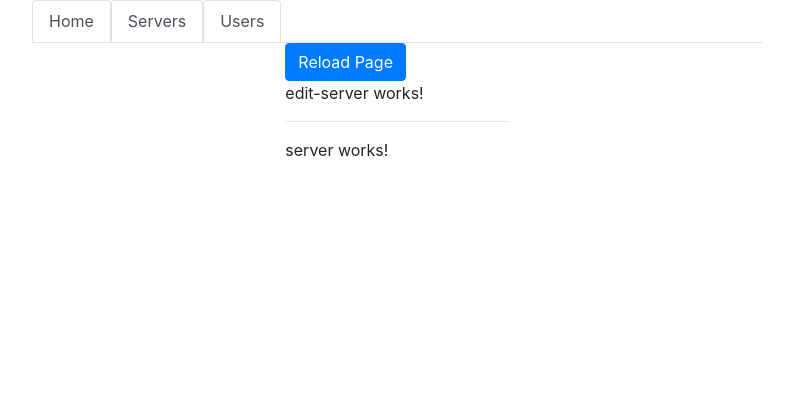
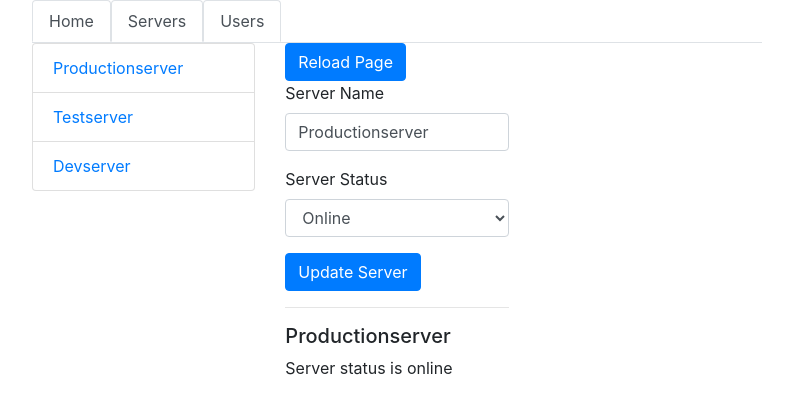
Before and after one commit to zuhi/AngularCourse-Routing, an Angular app: page /servers in a window 1280 px wide. Shown: the top 414 px of the page, without its empty margins (53-846 px from the left). Built offline with nearby package versions, Linux system fonts and the light colour scheme.

Commit message:
Passing Query Parameters and Fragments

```diff
--- a/src/app/app.module.ts
+++ b/src/app/app.module.ts
@@ -18,7 +18,8 @@ const appRoutes: Routes =[
  { path: '', component: HomeComponent},
  { path: 'users', component: UsersComponent},
  { path: 'users/:id/:name', component: UserComponent},
- { path: 'servers', component: ServersComponent}
+ { path: 'servers', component: ServersComponent},
+ { path: 'servers/:id/edit', component: EditServerComponent}
 ];
 
 @NgModule({
--- a/src/app/home/home.component.html
+++ b/src/app/home/home.component.html
@@ -1,3 +1,3 @@
 <h4>Welcome to Server Manager 4.0</h4>
 <p>Manage your Servers and Users.</p>
-<button class="btn btn-primary" (click)="onLoadServers()">Load Servers</button>
+<button class="btn btn-primary" (click)="onLoadServers(1)">Load Servers 1</button>
--- a/src/app/home/home.component.ts
+++ b/src/app/home/home.component.ts
@@ -13,7 +13,7 @@ export class HomeComponent implements OnInit {
   ngOnInit(): void {
   }
 
-  onLoadServers(){
-    this.router.navigate(['servers']);
+  onLoadServers(id: number){
+    this.router.navigate(['/servers', id, 'edit'], {queryParams: {allowEdit: '1'}, fragment: 'loading '});
   }
 }
--- a/src/app/servers/edit-server/edit-server.component.html
+++ b/src/app/servers/edit-server/edit-server.component.html
@@ -1 +1,21 @@
-<p>edit-server works!</p>
+<div class="form-group">
+    <label for="name">Server Name</label>
+    <input
+    type="text"
+    id="name"
+    class="form-control"
+    [(ngModel)]="serverName">
+</div>
+<div class="form-group">
+    <label for="status">Server Status</label>
+    <select
+    id="status"
+    class="form-control"
+    [(ngModel)]="serverStatus">
+    <option value="online">Online</option>
+    <option value="Offline">Offline</option>
+</select>
+</div>
+<button
+ class="btn btn-primary"
+ (click)="onUpdateServer()">Update Server</button>
--- a/src/app/servers/edit-server/edit-server.component.ts
+++ b/src/app/servers/edit-server/edit-server.component.ts
@@ -1,4 +1,5 @@
 import { Component, OnInit } from '@angular/core';
+import { ServersService } from '../servers.service';
 
 @Component({
   selector: 'app-edit-server',
@@ -6,10 +7,21 @@ import { Component, OnInit } from '@angular/core';
   styleUrls: ['./edit-server.component.css']
 })
 export class EditServerComponent implements OnInit {
+  server: {id: number, name: string, status: string};
+  serverName='';
+  serverStatus='';
 
-  constructor() { }
+  constructor(private serverService: ServersService) { }
 
   ngOnInit(): void {
+    this.server = this.serverService.getServer(1);
+    this.serverName = this.server.name;
+    this.serverStatus = this.server.status;
+
+  }
+
+  onUpdateServer() {
+    this.serverService.updateServer(this.server.id,{name: this.serverName, status: this.serverStatus});
   }
 
 }
--- a/src/app/servers/server/server.component.html
+++ b/src/app/servers/server/server.component.html
@@ -1 +1,2 @@
-<p>server works!</p>
+<h5>{{server.name}}</h5>
+<p>Server status is {{server.status}}</p>
--- a/src/app/servers/server/server.component.ts
+++ b/src/app/servers/server/server.component.ts
@@ -1,4 +1,5 @@
 import { Component, OnInit } from '@angular/core';
+import { ServersService } from '../servers.service';
 
 @Component({
   selector: 'app-server',
@@ -6,10 +7,12 @@ import { Component, OnInit } from '@angular/core';
   styleUrls: ['./server.component.css']
 })
 export class ServerComponent implements OnInit {
+  server: {id: number, name:string, status: string};
 
-  constructor() { }
+  constructor(private serversService: ServersService) { }
 
   ngOnInit(): void {
+    this.server = this.serversService.getServer(1);
   }
 
 }
--- a/src/app/servers/servers.component.html
+++ b/src/app/servers/servers.component.html
@@ -2,6 +2,9 @@
     <div class="col-xs-12 col-sm-4">
         <div class="list-group">
         <a
+          [routerLink]="['/servers', 2, 'edit']"
+          [queryParams]="{allowEdit: '1'}"
+          fragment="loading"
           href="#"
           class="list-group-item"
           *ngFor="let server of servers">
--- a/src/app/servers/servers.component.ts
+++ b/src/app/servers/servers.component.ts
@@ -14,7 +14,7 @@ export class ServersComponent implements OnInit {
      private route: ActivatedRoute) { }
 
   ngOnInit(): void {
-    this.servers = this.serversService.getService();
+    this.servers = this.serversService.getServers();
   }
   onReload() {
     //this.router.navigate(['/servers'],{relativeTo: this.route});
--- a/src/app/servers/servers.service.ts
+++ b/src/app/servers/servers.service.ts
@@ -1,7 +1,45 @@
+import { identifierModuleUrl } from '@angular/compiler';
+
 export class ServersService{
-    servers: {id: number, name: string, status:string}[] = [];
-    getService(){
+   private servers = [
+       {
+           id: 1,
+           name: 'Productionserver',
+           status: 'online'
+       },
+       {
+           id: 2,
+           name: 'Testserver',
+           status: 'offline'
+       },
+       {
+           id: 3,
+           name: 'Devserver',
+           status: 'offline'
+       }
+   ];
+    getServers(){
         return this.servers;
+    }
+    getServer(id: number) {
+        const server = this.servers.find(
+            (s) =>{
+                return s.id === id;
+
+            }
+        );
+        return server;
+    }
+    updateServer(id: number, serverInfo: {name: string, status: string}){
+        const server = this.servers.find(
+            (s) => {
+                return s.id === id;
+            }
+        );
+        if(server) {
+            server.name = serverInfo.name;
+            server.status = serverInfo.status;
+        }
     }
 
 }
```
